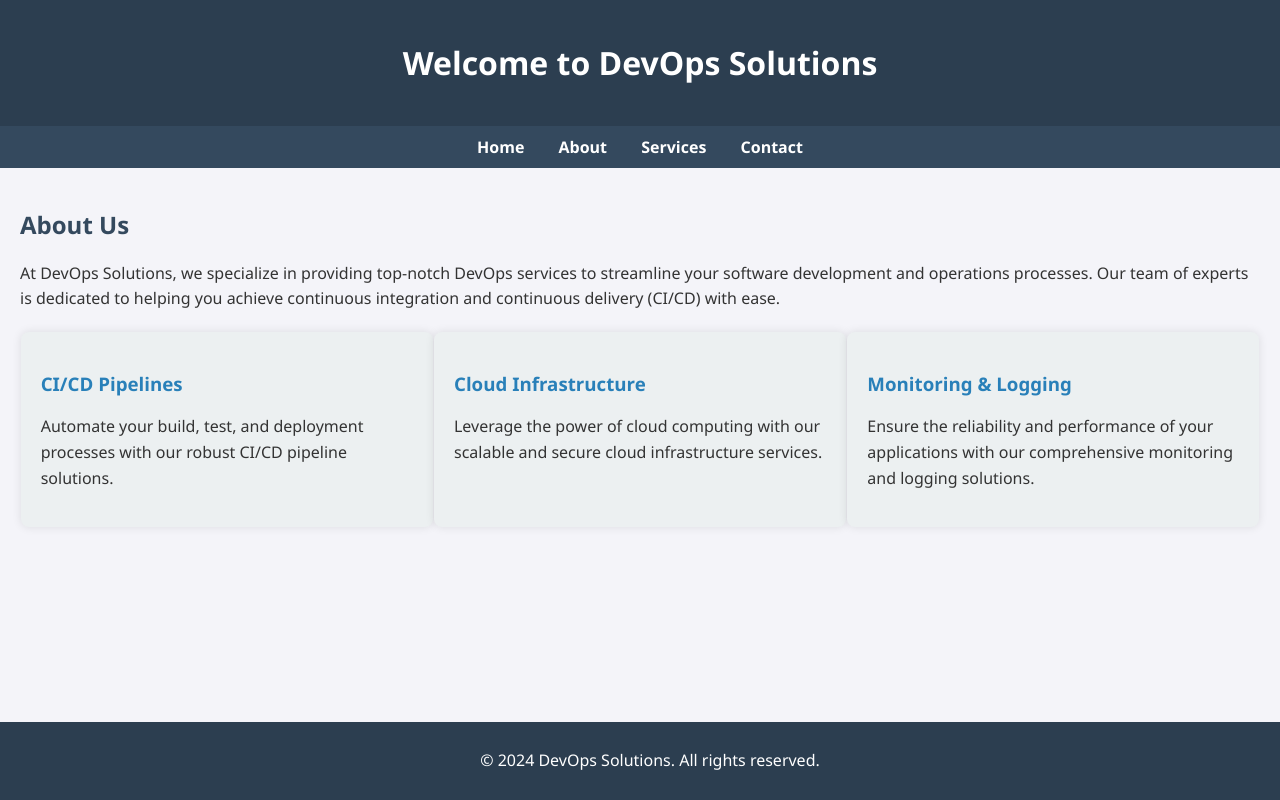
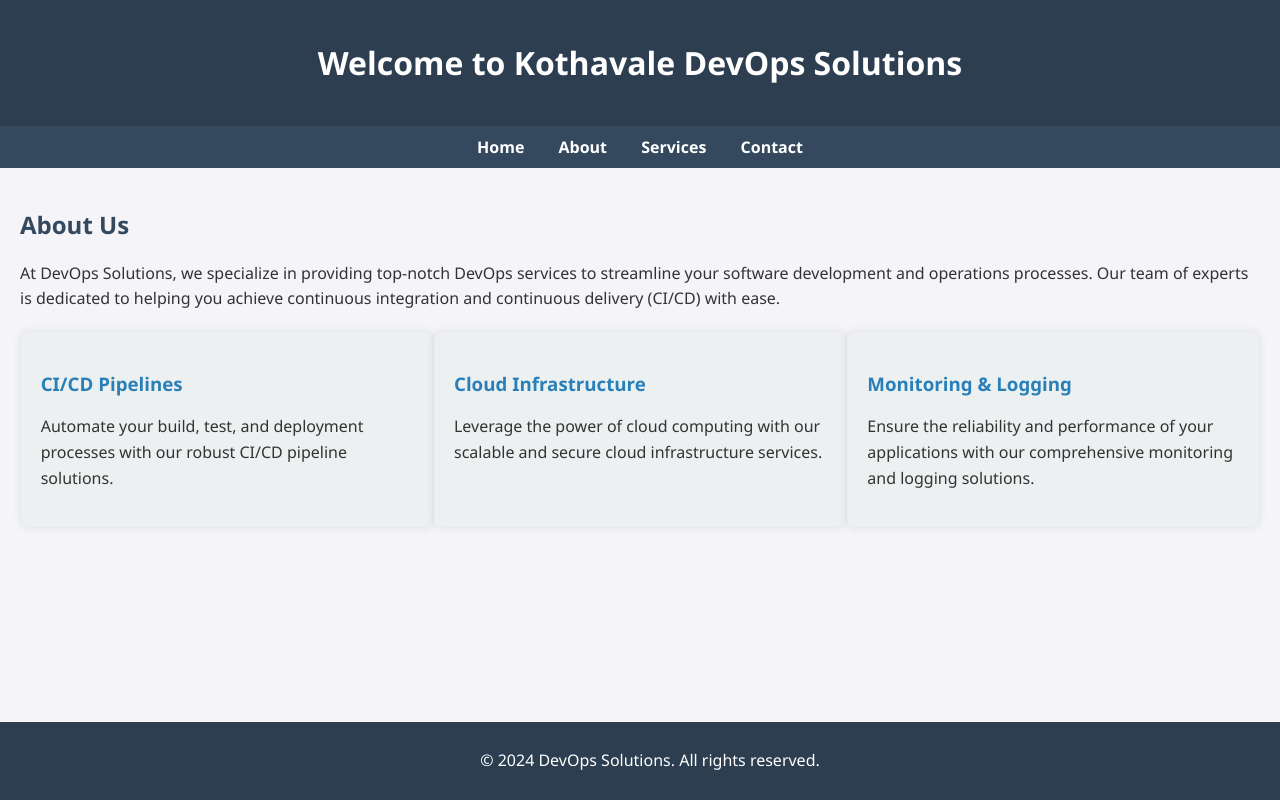
Before and after one commit to pratik-d10/Usecase_Project, a plain HTML site: page index.html in a window 1280 px wide. Drawn offline with Linux system fonts and the light colour scheme.

Commit message:
Update index.html

```diff
--- a/index.html
+++ b/index.html
@@ -72,7 +72,7 @@
 </head>
 <body>
     <header>
-        <h1>Welcome to DevOps Solutions</h1>
+        <h1>Welcome to Kothavale DevOps Solutions</h1>
     </header>
     <nav>
         <a href="#home">Home</a>
```
